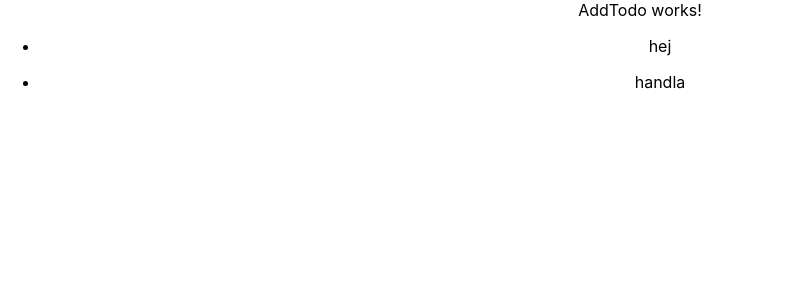
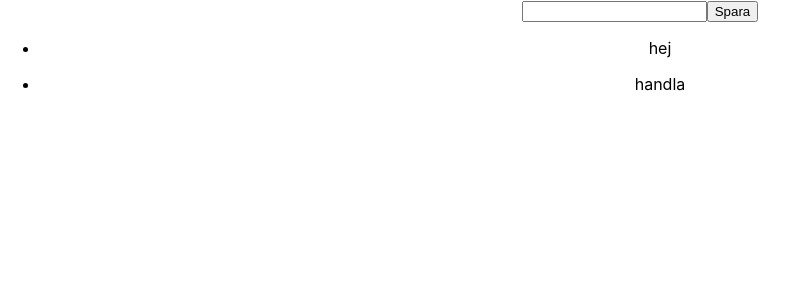
Before and after one commit to tovehydmark/react-todo, a React (Create React App) app: page / in a window 1280 px wide. Shown: the top 300 px of the page, without its empty margins (0-798 px from the left). Built offline with nearby package versions, Linux system fonts and the light colour scheme.

Commit message:
add new todo works

```diff
--- a/src/App.tsx
+++ b/src/App.tsx
@@ -7,7 +7,6 @@ import { AddTodo } from "./components/AddTodo";
 function App() {
   return (
     <div className="App">
-      <AddTodo></AddTodo>
       <Todos></Todos>
     </div>
   );
--- a/src/components/AddTodo.tsx
+++ b/src/components/AddTodo.tsx
@@ -1,9 +1,30 @@
+import { ChangeEvent, useState } from "react";
 import { Todo } from "../models/Todo";
 
 interface IAddProps {
   addTodoFromChild(todo: Todo): void;
 }
 
-export function AddTodo() {
-  return <>AddTodo works!</>;
+export function AddTodo(props: IAddProps) {
+  const [todoText, setTodoText] = useState("");
+
+  function addNewTodo() {
+    let newTodo = new Todo(todoText);
+    props.addTodoFromChild(newTodo);
+  }
+
+  function handleChange(e: ChangeEvent<HTMLInputElement>) {
+    setTodoText(e.target.value);
+  }
+  return (
+    <>
+      <div>
+        <input type="text" value={todoText} onChange={handleChange} />
+
+        <button type="button" onClick={addNewTodo}>
+          Spara
+        </button>
+      </div>
+    </>
+  );
 }
--- a/src/components/Todos.tsx
+++ b/src/components/Todos.tsx
@@ -1,5 +1,6 @@
 import { useState } from "react";
 import { Todo } from "../models/Todo";
+import { AddTodo } from "./AddTodo";
 import { PrintTodo } from "./PrintTodo";
 
 export function Todos() {
@@ -7,6 +8,10 @@ export function Todos() {
     { todo: "hej" },
     { todo: "handla" },
   ]);
+
+  function addTodo(todo: Todo): void {
+    setTodos([...todos, todo]);
+  }
 
   let todoHtml = todos.map((todo: Todo, i) => {
     return (
@@ -16,5 +21,11 @@ export function Todos() {
     );
   });
 
-  return <>{todoHtml}</>;
+  return (
+    <>
+      <AddTodo addTodoFromChild={addTodo}></AddTodo>
+
+      {todoHtml}
+    </>
+  );
 }
```
